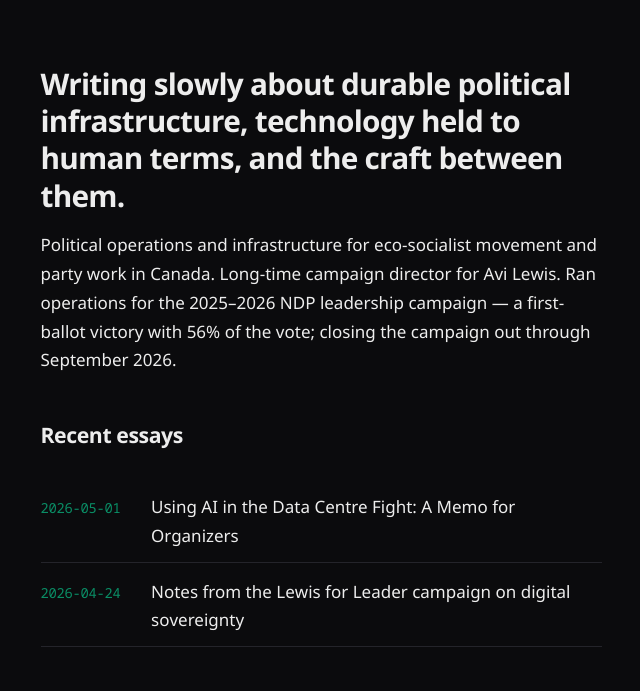
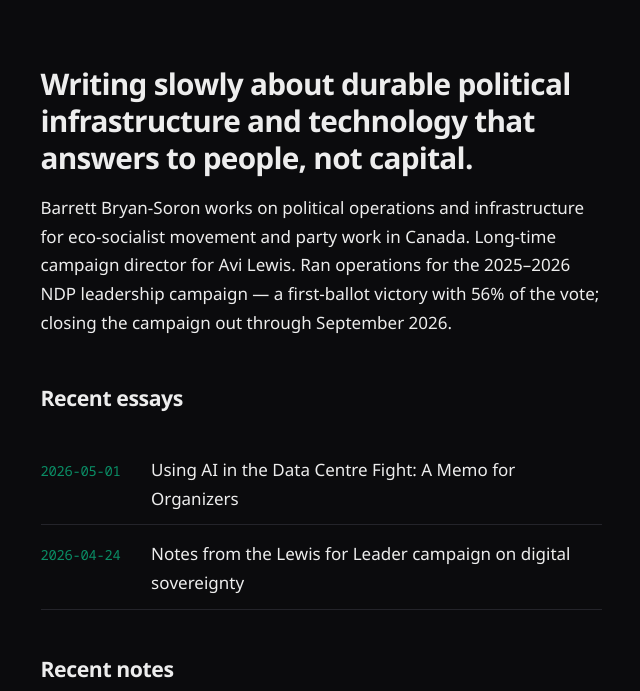
Before and after one commit to barrettsoron/barrett.bryansoron.ca, an Astro site: page / in a window 1280 px wide. Shown: the part 98-789 px from the top of the page, without its empty margins (319-959 px from the left). Built offline with nearby package versions, Linux system fonts and the light colour scheme; Astro itself is replaced by a stand-in of ours.

Commit message:
style: shorten H1 and lead paragraph on homepage
Tighter H1 drops "the craft between them" and replaces "technology held to human terms" with "technology that answers to people, not capital". Paragraph now opens with Barrett's name.

```diff
--- a/src/pages/index.astro
+++ b/src/pages/index.astro
@@ -17,9 +17,9 @@ const fmt = (d: Date) => d.toISOString().slice(0, 10);
 ---
 
 <Base description="Barrett Bryan-Soron — political operations and infrastructure for eco-socialist movement and party work in Canada.">
-	<h1>Writing slowly about durable political infrastructure, technology held to human terms, and the craft between them.</h1>
+	<h1>Writing slowly about durable political infrastructure and technology that answers to people, not capital.</h1>
 
-	<p>Political operations and infrastructure for eco-socialist movement and party work in Canada. Long-time campaign director for Avi Lewis. Ran operations for the 2025–2026 NDP leadership campaign — a first-ballot victory with 56% of the vote; closing the campaign out through September 2026.</p>
+	<p>Barrett Bryan-Soron works on political operations and infrastructure for eco-socialist movement and party work in Canada. Long-time campaign director for Avi Lewis. Ran operations for the 2025–2026 NDP leadership campaign — a first-ballot victory with 56% of the vote; closing the campaign out through September 2026.</p>
 
 	{essays.length > 0 && (
 		<>
```
